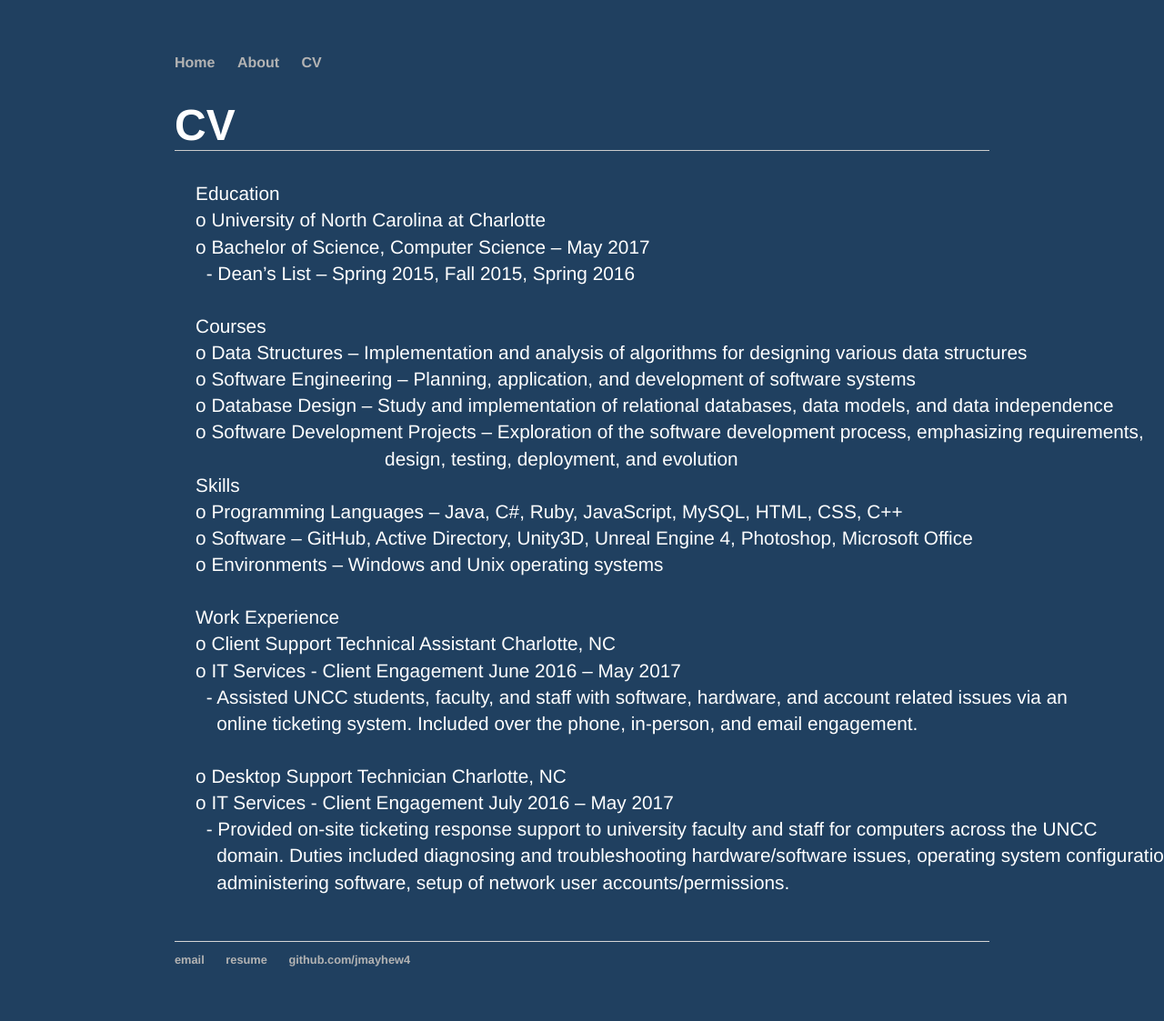
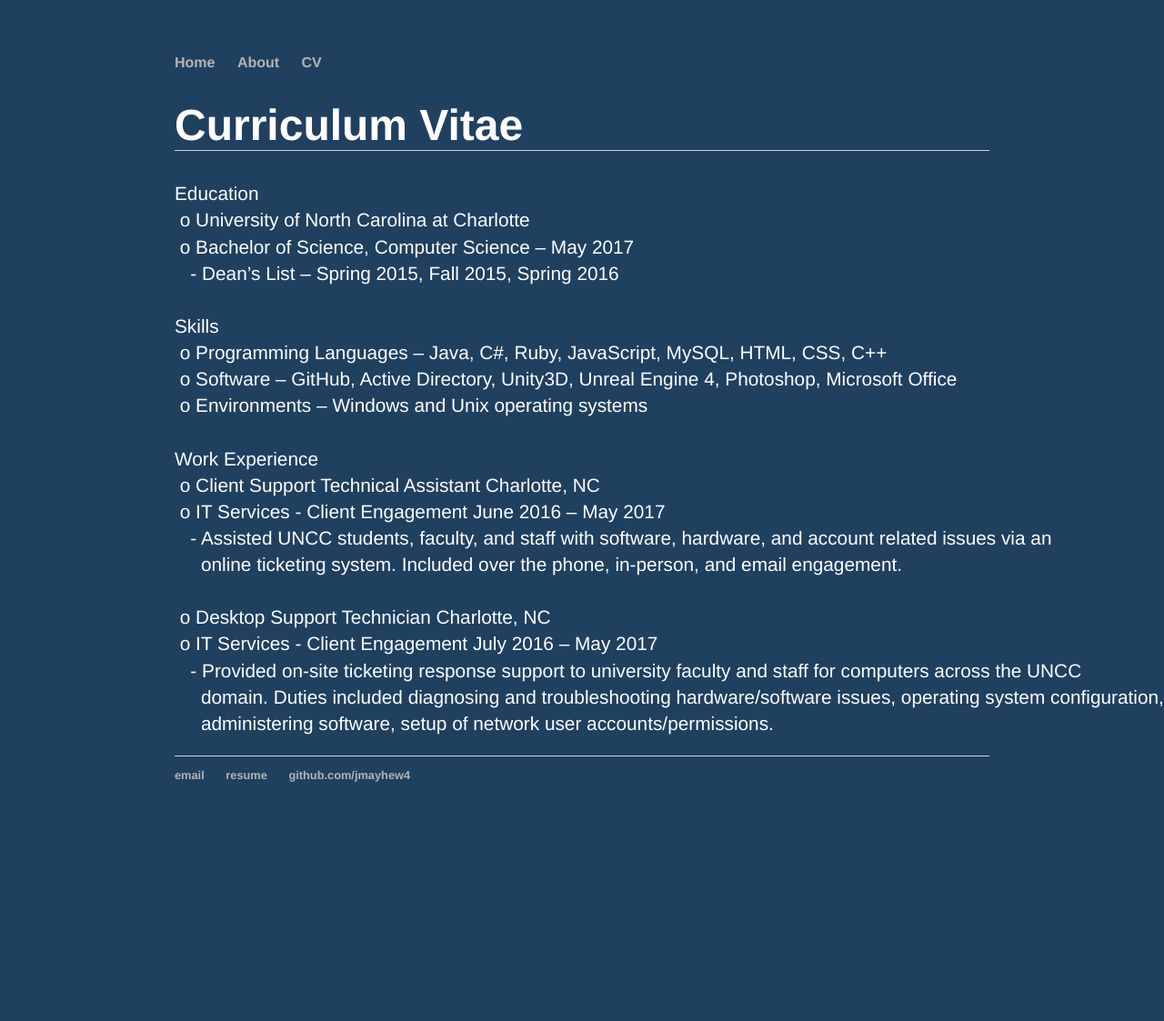
Before and after one commit to jmayhew4/jmayhew4.github.io, a Jekyll site: the page built from CV/index.html, in a window 1280 px wide. Shown: the whole page at 91% size. Built offline with Jekyll 4.4.1, drawn with Linux system fonts in a browser that asks for light colours; after the commit the page ends 920 px from its top, so only the background shows below that.

Commit message:
Update index.html

```diff
--- a/CV/index.html
+++ b/CV/index.html
@@ -3,20 +3,14 @@ layout: default
 title: About John Mayhew
 ---
 
-<div class="Curriculum Vitae">
-<h1>CV</h1>
+<div class="CV">
+<h1>Curriculum Vitae</h1>
 <pre>
 Education
  o University of North Carolina at Charlotte
  o Bachelor of Science, Computer Science – May 2017
    - Dean’s List – Spring 2015, Fall 2015, Spring 2016
 
-    Courses
-    o Data Structures – Implementation and analysis of algorithms for designing various data structures
-    o Software Engineering – Planning, application, and development of software systems
-    o Database Design – Study and implementation of relational databases, data models, and data independence
-    o Software Development Projects – Exploration of the software development process, emphasizing requirements,
-                                        design, testing, deployment, and evolution
 Skills
  o Programming Languages – Java, C#, Ruby, JavaScript, MySQL, HTML, CSS, C++
  o Software – GitHub, Active Directory, Unity3D, Unreal Engine 4, Photoshop, Microsoft Office
```
Lines whose indentation alone changed are shown as unchanged.
